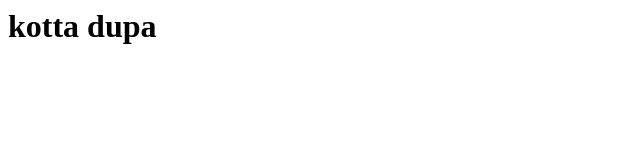
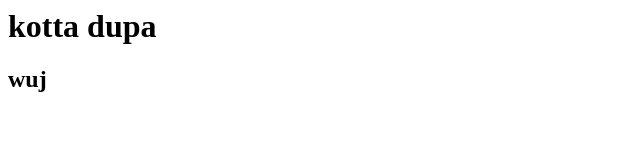
Before and after one commit to Tomek-J/Test, a plain HTML site: page index.html in a window 1280 px wide. Shown: the full height of the page, 0-640 px from the left. Drawn offline with Linux system fonts and the light colour scheme.

Commit message:
Update index.html

```diff
--- a/index.html
+++ b/index.html
@@ -1 +1,2 @@
 <h1>kotta dupa</h1>
+<h2>wuj</>
```
